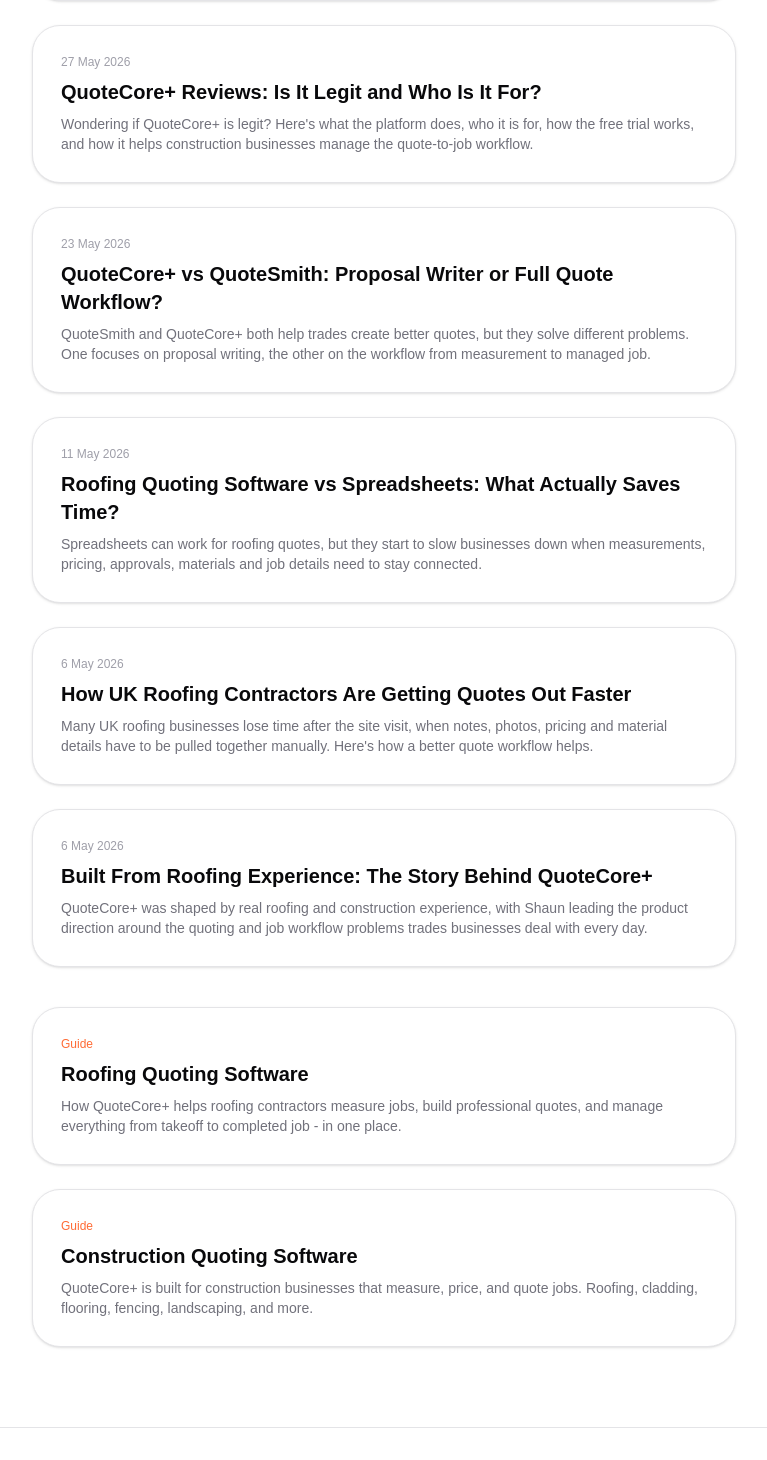
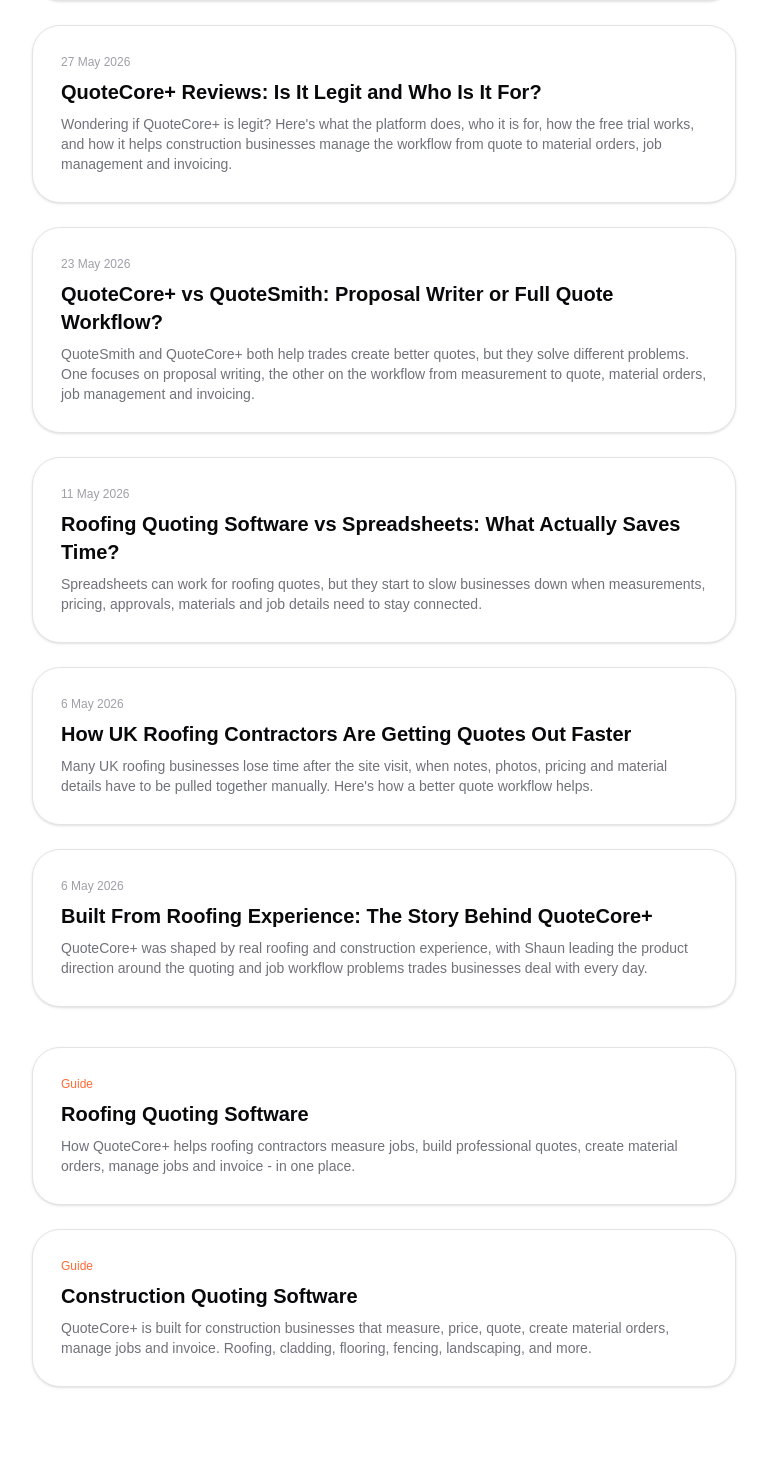
Before and after one commit to barrytheai/quotecore, a Next.js app: page /blog in a window 1280 px wide. Shown: the part 890-2350 px from the top of the page, without its empty margins (256-1023 px from the left). Built offline with nearby package versions, Linux system fonts and the light colour scheme.

Commit message:
Update page.tsx
Update blog index workflow descriptions

```diff
--- a/app/blog/page.tsx
+++ b/app/blog/page.tsx
@@ -31,13 +31,13 @@ const posts: Post[] = [
   {
     slug: "quotecore-plus-reviews",
     title: "QuoteCore+ Reviews: Is It Legit and Who Is It For?",
-    description: "Wondering if QuoteCore+ is legit? Here's what the platform does, who it is for, how the free trial works, and how it helps construction businesses manage the quote-to-job workflow.",
+    description: "Wondering if QuoteCore+ is legit? Here's what the platform does, who it is for, how the free trial works, and how it helps construction businesses manage the workflow from quote to material orders, job management and invoicing.",
     date: "2026-05-27",
   },
   {
     slug: "quotecore-plus-vs-quotesmith",
     title: "QuoteCore+ vs QuoteSmith: Proposal Writer or Full Quote Workflow?",
-    description: "QuoteSmith and QuoteCore+ both help trades create better quotes, but they solve different problems. One focuses on proposal writing, the other on the workflow from measurement to managed job.",
+    description: "QuoteSmith and QuoteCore+ both help trades create better quotes, but they solve different problems. One focuses on proposal writing, the other on the workflow from measurement to quote, material orders, job management and invoicing.",
     date: "2026-05-23",
   },
   {
@@ -64,12 +64,12 @@ const landingPages = [
   {
     href: "/roofing-quoting-software",
     title: "Roofing Quoting Software",
-    description: "How QuoteCore+ helps roofing contractors measure jobs, build professional quotes, and manage everything from takeoff to completed job - in one place.",
+    description: "How QuoteCore+ helps roofing contractors measure jobs, build professional quotes, create material orders, manage jobs and invoice - in one place.",
   },
   {
     href: "/construction-quoting-software",
     title: "Construction Quoting Software",
-    description: "QuoteCore+ is built for construction businesses that measure, price, and quote jobs. Roofing, cladding, flooring, fencing, landscaping, and more.",
+    description: "QuoteCore+ is built for construction businesses that measure, price, quote, create material orders, manage jobs and invoice. Roofing, cladding, flooring, fencing, landscaping, and more.",
   },
 ];
 
```
